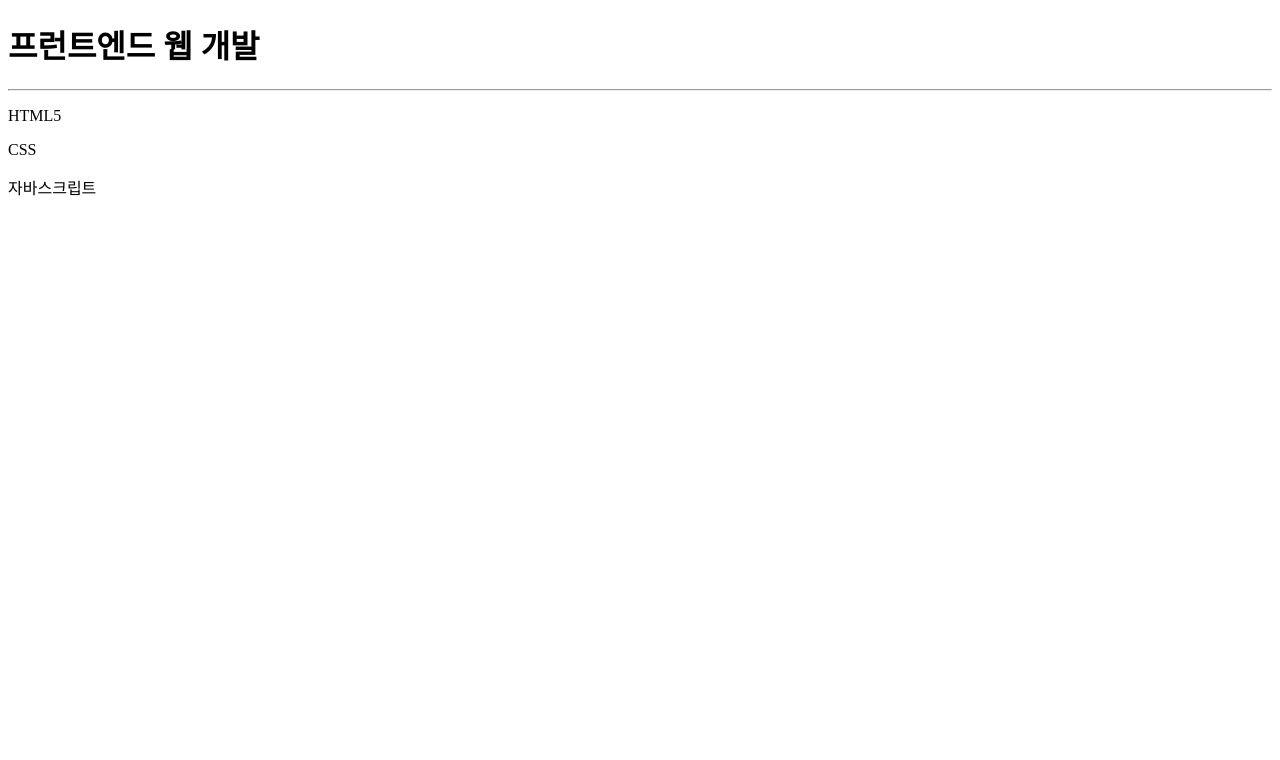
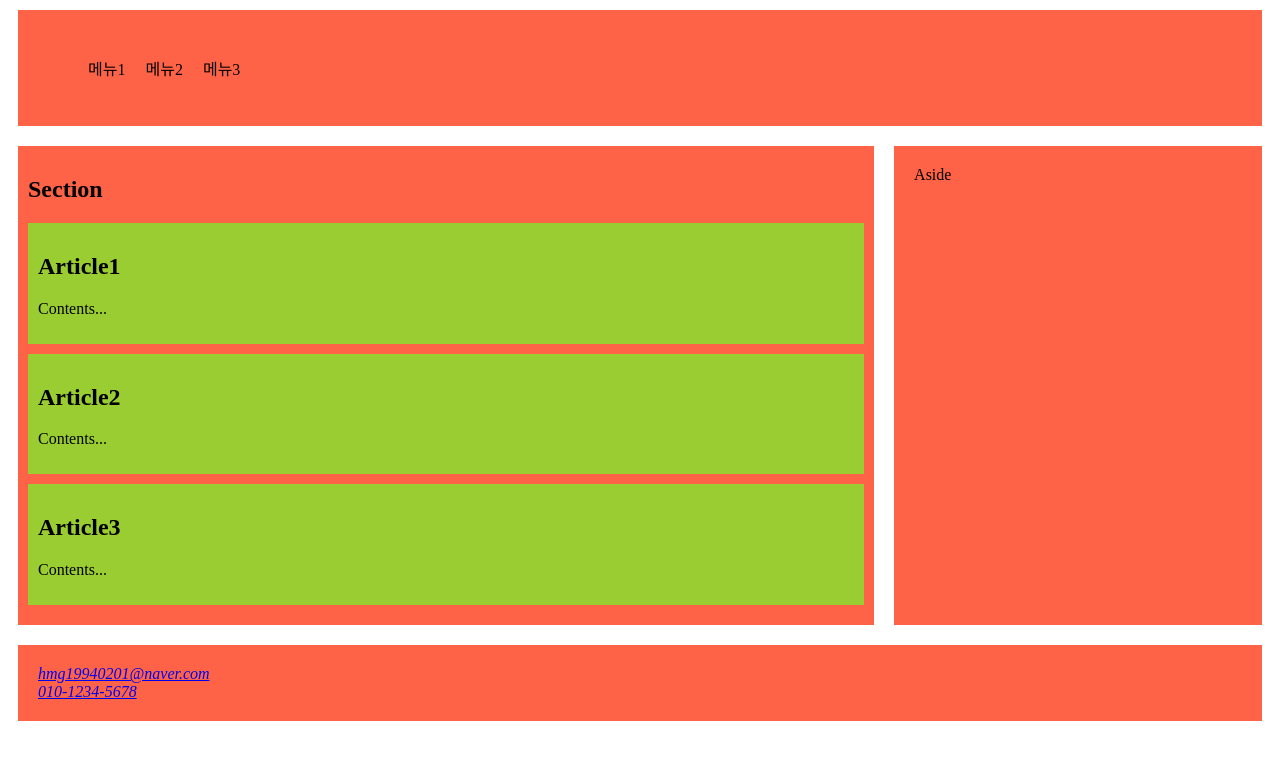
Before and after one commit to moong94/HTML-CSS-JavaScript_Study, a plain HTML site: page HTML/03/index.html in a window 1280 px wide. Drawn offline with Linux system fonts and the light colour scheme.

Commit message:
contents tag example

```diff
--- a/HTML/03/css/structure.css
+++ /dev/null
@@ -1,142 +0,0 @@
-@import url('https://fonts.googleapis.com/css2?family=Merienda:wght@700&display=swap');
-
-* {
-  margin:0;   /* 마진 리셋 */
-  padding:0;   /* 패딩 리셋 */
-  box-sizing: border-box;   /* 박스 영역은 테두리까지 */
-}
-a {
-  text-decoration:none;  /* 텍스트 링크 밑줄 없애기 */
-}
-ul {
-  list-style: none;
-}
-
-#container {
-  margin:0 auto;  /* 화면 중앙에 배치 */
-  width:1200px;    /* 너비 */
-  background-color: #fff;
-}
-
-/*********************************/
-/* 헤더 영역 - 로고와 내비게이션 */
-/*********************************/
-
-header{
-  width:100%;    /*  너비 */
-  height:100px;   /* 높이 */
-  background-color:#045;
-}
-
-/* 로고 */
-#logo{
-  float:left;   /* 왼쪽으로 플로팅 */
-  width:250px;   /*  너비 */
-  height:100px;   /* 높이 */
-  line-height:100px;  /* 세로로 중간에 맞춤 - 줄간격을 높이 값과 같게 */
-  padding-left:20px;  /* 왼쪽에 여백 */
-}
-#logo h1 {
-  font-family:'Merienda', cursive;
-  font-weight:700;
-  font-size:40px;   /* 글자 크기 */
-  color:#fff;   /* 글자 색*/
-  text-shadow:0 -1px 0 #222;  /* 그림자 색 */
-}
-
-/* 내비게이션 */
-nav{
-  float:right;   /* 오른쪽으로 플로팅 */
-  width:900px;   /*   너비 */
-  height:100px;   /* 메뉴 영역 높이 */
-  padding-top:40px;  /* 메뉴를 아래로 내리기 위해 */
-}
-#topMenu {
-  height:60px;
-}
-#topMenu > li {
-  float:left;  /* 메뉴 항목을 왼쪽으로 플로팅 */
-  position: relative;
-}
-#topMenu > li > a{
-  display:block;  /* 링크 텍스트는 블록으로 */
-  font-size:1.1em;
-  color:#fff;  /* 글자 색 */
-  font-weight:600;  /* 글자 굵기 */
-  padding:20px 60px;  /* 패딩 */
-}
-#topMenu > li > a:hover {
-  color:#1fa8f8;
-  text-shadow:0 -2px #222;
-}
-
-
-/* 본문 */
-
-.contents {
-  width:1000px;
-  margin:50px auto;
-}
-main > section {
-  margin-top:60px;
-}
-main h2 {
-  font-size:1.5em;
-  line-height: 2.5;
-}
-main div {
-  margin-top:20px;
-}
-main h3 {
-  font-size:1.2em;
-  line-height:2.2;
-}
-.detail p {
-  line-height: 2.0;
-  color:#222;
-}
-.detail > img {
-  float:left;
-  margin-right:50px;
-  border-radius:20px;
-}
-.schedule h4 {
-  font-size:1.2em;
-}
-.schedule ul {
-  list-style: none;
-}
-.schedule ul li {
-  line-height: 2;
-}
-
-
-/******************/
-/*   푸터 영역    */
-/******************/
-
-footer{
-  width:1200px;   /* 너비 */
-  height:100px;  /* 높이 */
-  border-top:2px solid #222;
-}
-#bottomMenu{
-  width:100%;
-  height:20px;
-  margin-left:60px;
-}
-#bottomMenu ul {
-  margin-top:15px;
-}
-#bottomMenu ul li{
-  float:left;  /* 가로로 배치 */
-  padding:5px 20px;
-  border-right:1px solid #ddd;   /* 항목 오른쪽에 테두리 */
-}
-#bottomMenu ul li:last-child{
-  border:none;  /* 마지막 항목에는 오른쪽 테두리 없음 */
-}
-#bottomMenu ul li a, #bottomMenu ul li a:visited {
-  font-size:15px;  /* 글자 크기 */
-  color:#666;   /* 글자 색 */
-}
--- a/HTML/03/index.html
+++ b/HTML/03/index.html
@@ -1,16 +1,50 @@
 <!DOCTYPE html>
-<html lang = "ko">
-    <head>
+<html lang="ko">
+
+<head>
     <meta charset="UTF-8">
-    <title>
-        HTML 기본 문서
-    </title>
-    </head>
-    <body>
-        <h1>프런트엔드 웹 개발</h1>
-        <hr>
-        <p>HTML5</p>
-        <p>CSS</p>
-        <p>자바스크립트</p>
-    </body>
+    <title>컨텐츠 구분 예제</title>
+    <link rel="stylesheet" href="./main.css">
+</head>
+
+<body>
+    <header>
+        <nav>
+            <ul>
+                <li>메뉴1</li>
+                <li>메뉴2</li>
+                <li>메뉴3</li>
+            </ul>
+        </nav>
+    </header>
+
+    <main>
+        <section>
+            <h1>Section</h1>
+            <article>
+                <h2>Article1</h2>
+                <p>Contents...</p>
+            </article>
+            <article>
+                <h2>Article2</h2>
+                <p>Contents...</p>
+            </article>
+            <article>
+                <h2>Article3</h2>
+                <p>Contents...</p>
+            </article>
+        </section>
+        <aside>
+            Aside
+        </aside>
+    </main>
+
+    <footer>
+        <address>
+            <a href="mailto:hmg19940201@naver.com">hmg19940201@naver.com</a>
+            <a href="tel:+821012345678">010-1234-5678</a>
+        </address>
+    </footer>
+</body>
+
 </html>
--- /dev/null
+++ b/HTML/03/main.css
@@ -0,0 +1,60 @@
+header {
+  background: tomato;
+  margin: 10px;
+  padding: 20px;
+}
+
+header nav {}
+
+header nav ul {
+  display: flex;
+}
+
+header nav ul li {
+  list-style: none;
+  margin: 10px;
+}
+
+main {
+  display: flex;
+}
+
+section {
+  width: 70%;
+  background: tomato;
+  margin: 10px;
+  padding: 10px;
+  box-sizing: border-box;
+}
+
+section h1 {}
+
+article {
+  background: yellowgreen;
+  margin-bottom: 10px;
+  padding: 10px;
+}
+
+article h2 {}
+
+article p {}
+
+aside {
+  width: 30%;
+  background: tomato;
+  margin: 10px;
+  padding: 20px;
+  box-sizing: border-box;
+}
+
+footer {
+  background: tomato;
+  margin: 10px;
+  padding: 20px;
+}
+
+footer address {}
+
+footer address a {
+  display: block;
+}
```
